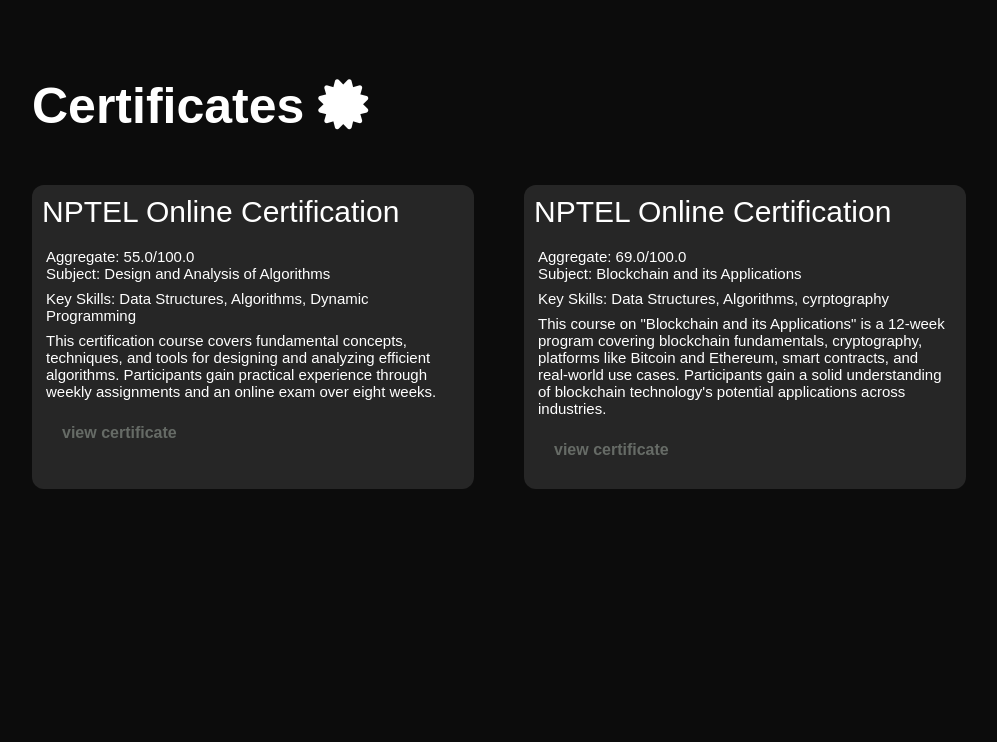
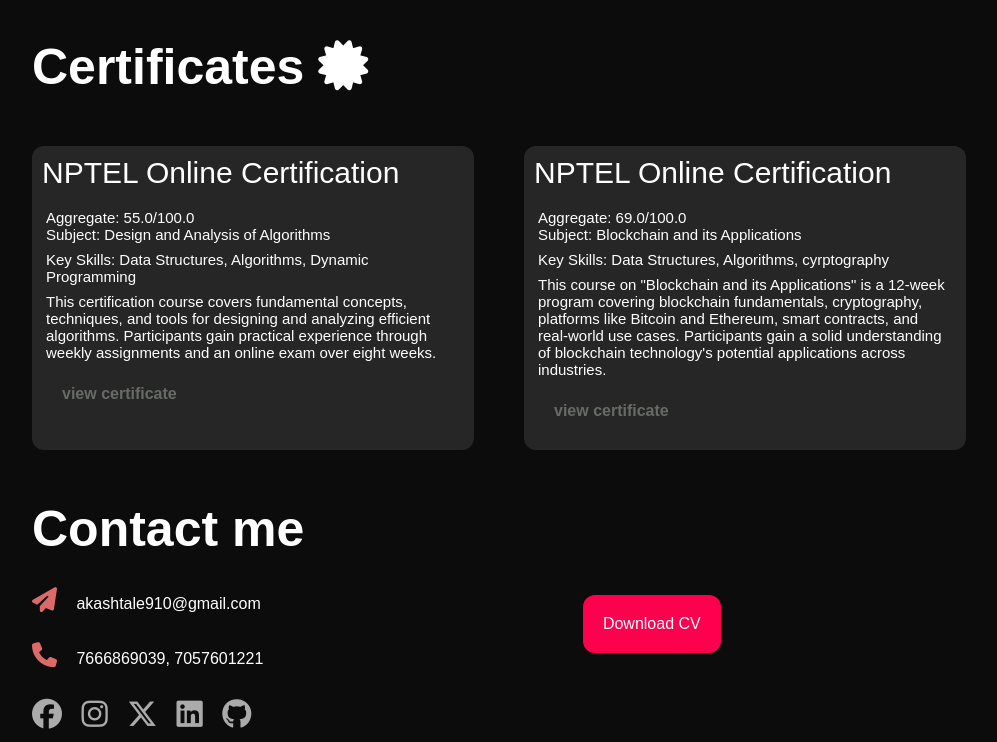
Before and after one commit to Dash-910/Personal-website, a plain HTML site: page index.html in a window 1280 px wide. Shown: the part 2955-3697 px from the top of the page, without its empty margins (96-1093 px from the left). Before the commit the page ends 3484 px from the top, so only its background shows below. Drawn offline with Linux system fonts and the light colour scheme.

Commit message:
Contact added

```diff
--- a/index.html
+++ b/index.html
@@ -161,7 +161,7 @@
           >
             <img src="images/h.png" alt="HackerRank" />
             <h2>HackerRank <i class="fa-solid fa-link"></i></h2>
-            <p>4* Java, 4*SQL, 5*JavaScript<br />5* 30DaysOfCode</p>
+            <p>4<i class="fa-solid fa-star"></i> Java, 4<i class="fa-solid fa-star"></i> SQL, 5<i class="fa-solid fa-star"></i> JavaScript<br />5<i class="fa-solid fa-star"></i> 30DaysOfCode</p>
           </div>
         </div>
       </div>
@@ -294,6 +294,29 @@
         </div>
       </div>
     </div>
+    <!-- contact -->
+    <div class="contact">
+        <div class="container">
+            <div class="row">
+                <div class="contact-left">
+                    <h1 class="sub-title">Contact me</h1>
+                    <p><i class="fa-solid fa-paper-plane"></i> akashtale910@gmail.com</p>
+                    <p><i class="fa-solid fa-phone"></i> 7666869039, 7057601221</p>
+                    <div class="social-icons">
+                        <a target="_blank" href="https://www.facebook.com/profile.php?id=100008844638563"><i class="fa-brands fa-facebook"></i></a>
+                        <a target="_blank" href="https://www.instagram.com/akash_tale737"><i class="fa-brands fa-instagram"></i> </a>
+                        <a target="_blank" href="https://www.facebook.com/profile.php?id=100008844638563"><i class="fa-brands fa-x-twitter"></i></a>
+                        <a target="_blank" href="https://www.linkedin.com/in/akash-tale-b8b65620a"><i class="fa-brands fa-linkedin"></i></a>
+                        <a target="_blank" href="https://github.com/Dash-910"><i class="fa-brands fa-github"></i></a>
+                    </div>
+                </div>
+                <div class="contact-right">
+                    <a href="/images/Resume2.0.pdf" download class="btn btn2">Download CV</a>
+                </div>
+            </div>
+        </div>
+    </div>
+
     <script>
       var tablinks = document.getElementsByClassName("tab-links");
       var tabcontents = document.getElementsByClassName("tab-contents");
--- a/style.css
+++ b/style.css
@@ -201,7 +201,7 @@ nav ul li a:hover::after{
 }
 .profiles-list div{
     background-color: #262626;
-    padding : 40px;
+    padding : 26px;
     font-size: 15px;
     font-weight: 300;
     border-radius: 12px;
@@ -262,7 +262,7 @@ nav ul li a:hover::after{
     /* border: solid red 2px; */
     align-items: center;
     transition: background 0.5s,transform 0.5s;
-
+    margin-right: 25px;
 
 }
 
@@ -351,3 +351,56 @@ color:green
 .certificates-list div p{
     padding: 4px;
 }
+
+/* contact  */
+
+.contact-left p{
+margin-top: 30px;
+flex-basis: 35%;
+}
+.contact-right{
+    flex-basis: 60%;
+    margin-top:95px;
+}
+.contact-left p i{
+    color: rgb(220, 106, 106);
+    margin-right: 15px;
+    font-size: 25px;
+}
+
+.social-icons{
+    margin-top: 30px;
+}
+
+.social-icons a{
+    text-decoration: none;
+    font-size: 30px;
+    margin-right: 15px;
+    color: #ababab;
+    display: inline-block;
+}
+
+.social-icons a:hover{
+    color: #ff004f;
+    transform:translateY(-5px);
+}
+
+.btn{
+    padding: 20px;
+    justify-content: center;
+    align-items: center;
+    text-decoration: none;
+    color : white;
+    border-radius: 12px;
+    margin-left: 23%;
+}
+
+.btn.btn2 {
+    display: inline-block;
+    background: #ff004f;
+}
+.contact-right  a:hover{
+    cursor: pointer;
+    transform:translateY(-5px);
+    background :#7a0228;
+}
```
Also changed, not shown: 1 other file.
